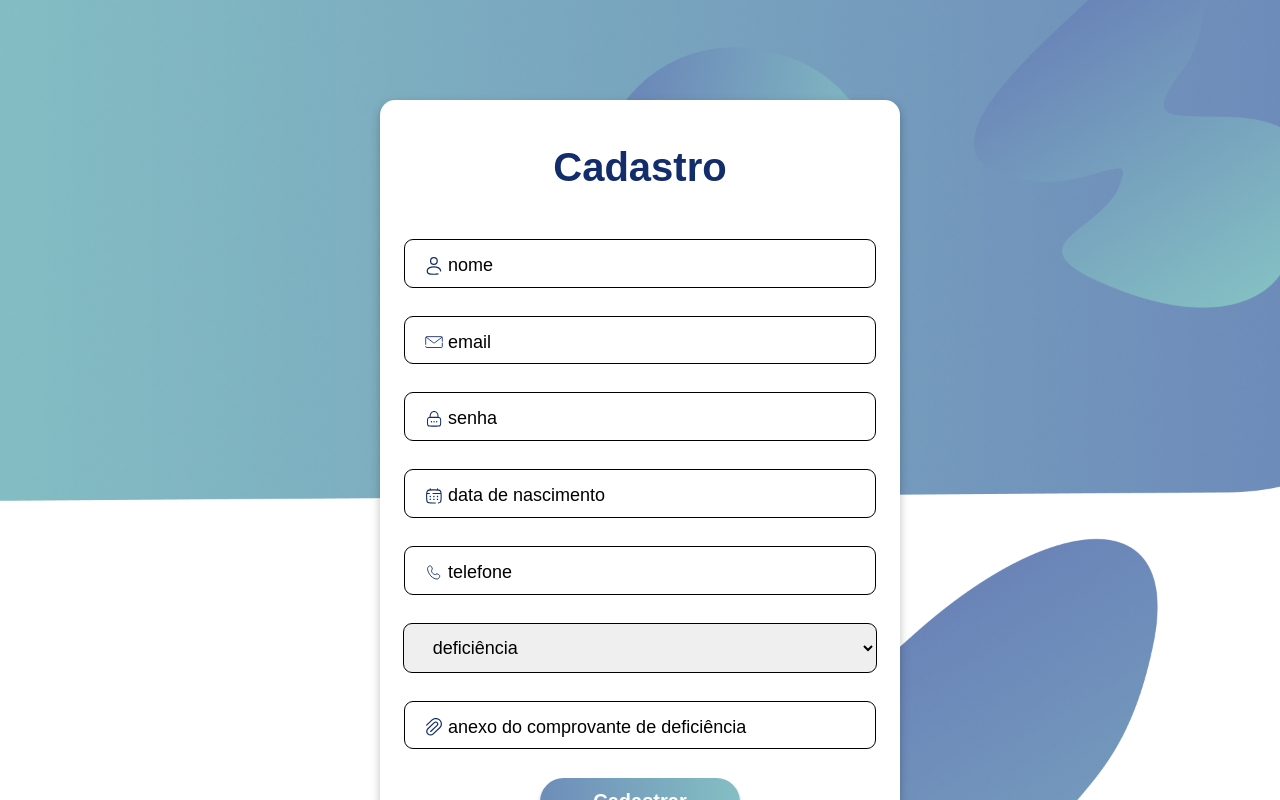
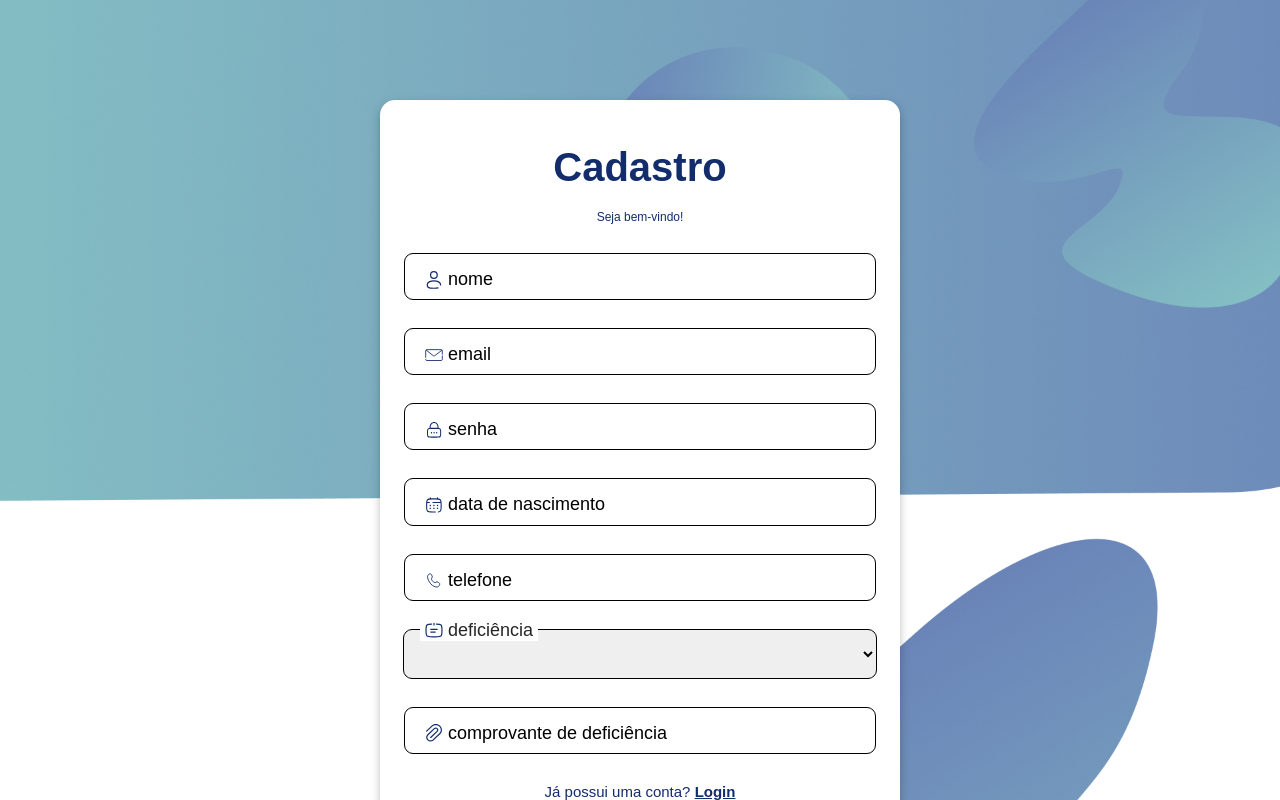
Before and after one commit to Deysehgfi/Projeto_CadAcel, a React (Vite) app in the folder FrontEnd/: page /Cadastro in a window 1280 px wide. Shown: the top 800 px of the page. Built offline with nearby package versions, Linux system fonts and the light colour scheme.

Commit message:
Estilição do select finalida

```diff
--- a/FrontEnd/src/Components/Formulario/Formulario.jsx
+++ b/FrontEnd/src/Components/Formulario/Formulario.jsx
@@ -57,7 +57,7 @@ const Formulario = ({ TipoInput, NomeInput, PlaceholderInput, nomeBotao, FormTit
                         tipoDeUseState={setSenha}
                     />
                     <p>{error}</p>
-                    <LinkForm>Não possui uma conta? <LinkCadastro tabIndex={3} href="">Cadastre-se</LinkCadastro></LinkForm>
+                    <LinkForm>Não possui uma conta? <LinkCadastro tabIndex={3} href="/Cadastro">Cadastre-se</LinkCadastro></LinkForm>
                     <Botao IndexBotao={4} FuncaoBotao={handleLogin} nomeBotao="Entrar" />
                 </Form>
             ) : (
--- a/FrontEnd/src/Components/FormularioCreate/FormularioCreate.jsx
+++ b/FrontEnd/src/Components/FormularioCreate/FormularioCreate.jsx
@@ -1,13 +1,11 @@
 
 import Input from "../Input/Input.jsx";
-import { Form, LinkForm, TituloForm, BOxTitulo ,Select} from "../../styled/Formulario.js";
+import { Form, LinkForm, TituloForm, BOxTitulo, Select, SelectFields, Label, SubTituloForm, Option} from "../../styled/Formulario.js";
 import Botao from "../Botao/Botao.jsx";
 import TituloIcon from "../../public/TituloIcon.svg"
 import LocalIcon from "../../public/Icon-localizacao.svg"
 import DescricaoIcon from "../../public/descricao.svg"
-
-
-
+import { ImgIcon } from "../../styled/Input.js";
 
 const FormularioCreate = ({ TipoInput, NomeInput, PlaceholderInput, nomeBotao, FormTitulo, NameLabel, IconImg, tipoDeUseState, FuncaoBotao }) => {
 
@@ -16,18 +14,20 @@ const FormularioCreate = ({ TipoInput, NomeInput, PlaceholderInput, nomeBotao, F
             <Form>
                 <BOxTitulo>
                     <TituloForm>Formulário</TituloForm>
-                    <h5>Faça sua suestão de melhoria</h5>
+                    <SubTituloForm>Faça sua sugestão de melhoria</SubTituloForm>
                 </BOxTitulo>
                 <Input TipoInput="text"
                     NameLabel="Título" IconImg={TituloIcon} />
-                <Select name="localição" id="">
-                    <option value="">Localicação</option>
-                    <option value="">Cidade 01</option>
-                    <option value="">Cidade 02</option>
-                </Select>
+                <SelectFields>
+                    <Select name="" id="">
+                        <Option value=""></Option>
+                        <Option value="">Cidade 01</Option>
+                        <Option value="">Cidade 02</Option>
+                    </Select>
+                    <Label> <ImgIcon src={LocalIcon} alt="" />localição</Label>
+                </SelectFields>
                 <Input TipoInput="text"
                     NameLabel="descricao" IconImg={DescricaoIcon} />
-
                 <Botao nomeBotao="Enviar" />
             </Form>
         </>
--- a/FrontEnd/src/Pages/Cadastro.jsx
+++ b/FrontEnd/src/Pages/Cadastro.jsx
@@ -1,12 +1,13 @@
 import Input from "../Components/Input/Input.jsx";
 import Botao from "../Components/Botao/Botao.jsx";
-import { Form, LinkForm, TituloForm, BOxTitulo, Select, SectionCadastro} from "../styled/Cadastro.js";
+import { Form, LinkForm, TituloForm, BOxTitulo, Select, SectionCadastro, SelectFields, Label, ImgIcon, LinkCadastro, SubTituloForm,Option} from "../styled/Cadastro.js";
 import IconEmail from "../public/Email-Icon.svg"
 import Person from "../public/Group.svg"
 import IconSenha from "../public/Senha.svg"
 import Icondata from "../public/DataNasc.svg"
 import Iconphone from "../public/Telephone.svg"
 import IconAnexo from "../public/Anexo.svg"
+import IconPrancheta from "../public/Prancheta.svg"
 
 
 
@@ -16,20 +17,25 @@ const Cadastro = ({ TipoInput, NomeInput, PlaceholderInput, nomeBotao, FormTitul
             <Form>
                 <BOxTitulo>
                     <TituloForm>Cadastro</TituloForm>
+                    <SubTituloForm>Seja bem-vindo!</SubTituloForm>
                 </BOxTitulo>
-            <Input TipoInput="text" NameLabel="nome" IconImg={Person}/>
-            <Input TipoInput="email" NameLabel="email"  IconImg={IconEmail} />
-            <Input TipoInput="password" NameLabel="senha"  IconImg={IconSenha} />
-            <Input TipoInput="data" NameLabel="data de nascimento"IconImg={Icondata} />
+                <Input TipoInput="text" NameLabel="nome" IconImg={Person} />
+                <Input TipoInput="email" NameLabel="email" IconImg={IconEmail} />
+                <Input TipoInput="password" NameLabel="senha" IconImg={IconSenha} />
+                <Input TipoInput="data" NameLabel="data de nascimento" IconImg={Icondata} />
                 <Input TipoInput="number" NameLabel="telefone" IconImg={Iconphone} />
+                <SelectFields>
                     <Select name="" id="">
-                <option value="">deficiência</option>
-                <option value="">Visual</option>
-                <option value="">Fisica</option>
-                <option value="">Auditiva</option>
-                <option value="">Neurodivergente</option>
+                        <Option value=""></Option>
+                        <Option value="">Visual</Option>
+                        <Option value="">Fisica</Option>
+                        <Option value="">Auditiva</Option>
+                        <Option value="">Neurodivergente</Option>
                     </Select>
-            <Input TipoInput="text" NameLabel="anexo do comprovante de deficiência"  IconImg={IconAnexo}/>
+                    <Label htmlFor=""><ImgIcon src={IconPrancheta} alt="" />  deficiência</Label>
+                </SelectFields>
+                <Input TipoInput="text" NameLabel="comprovante de deficiência" IconImg={IconAnexo} />
+                <LinkForm>Já possui uma conta? <LinkCadastro tabIndex={3} href="/Login">Login</LinkCadastro></LinkForm>
                 <Botao nomeBotao="Cadastrar" />
             </Form>
 
--- a/FrontEnd/src/styled/Cadastro.js
+++ b/FrontEnd/src/styled/Cadastro.js
@@ -33,7 +33,7 @@ flex-direction: column;
 align-items: center;
 gap: 30px;
 min-width: 450px;
-height: 700px;
+height: 750px;
 box-shadow: 0 4px 10px ${Cores.sombra};
 @media screen and (max-width:680px){
 min-width: 300px;
@@ -58,11 +58,51 @@ color: ${Cores.AzulEscuro};
 font-weight:bold;
 `
 
+export const SelectFields = styled.div`
+background-color: ${Cores.AzulEscuro};
+    position: relative;
+    width: 100%;
+    height: 50px;
+    display: flex;
+    flex-direction: column;
+    align-items: center;
+`
+
+export const SubTituloForm = styled.h5`
+font-size: 12px;
+color: ${Cores.AzulEscuro};
+font-family: Arial, Helvetica, sans-serif;
+font-weight: 400;
+`
+
 export const Select = styled.select`
     width: 105%;
     outline: 1.4px solid black;
     border: none;
-    border-radius:  8px;
+    border-radius:8px;
     padding: 13px 25px;
     font-size: 18px;
 `
+
+export const Label = styled.label`
+    position: absolute;
+    top:-10px;
+    left: 5px;
+    font-size: 18px;
+    padding: 0 5px;
+    pointer-events: none;
+    background-color: ${Cores.Branco};
+    color: ${Cores.Preto};
+    display: flex;
+    gap: 5px;
+    align-items: center;
+    `
+
+export const ImgIcon = styled.img`
+height: 18px;
+width: 18px;
+`
+
+export const Option = styled.option`
+color: ${Cores.AzulEscuro};
+`
--- a/FrontEnd/src/styled/Formulario.js
+++ b/FrontEnd/src/styled/Formulario.js
@@ -52,24 +52,51 @@ color: ${Cores.AzulEscuro};
 font-weight:bold;
 `
 
+export const SelectFields = styled.div`
+background-color: ${Cores.AzulEscuro};
+    position: relative;
+    width: 100%;
+    height: 50px;
+    display: flex;
+    flex-direction: column;
+    align-items: center;
+`
+
+
 export const Select = styled.select`
     width: 105%;
     outline: 1.4px solid black;
     border: none;
-    border-radius:  8px;
+    border-radius:8px;
     padding: 13px 25px;
     font-size: 18px;
+`
 
-    /* &:focus{
-    outline: 2px solid #1f3040;
-  }
-  &:focus + label{
-    top: -10px;
-    color: #1f3040;
-  } */
+export const Label = styled.label`
+    position: absolute;
+    top:-10px;
+    left: 5px;
+    font-size: 18px;
+    padding: 0 5px;
+    pointer-events: none;
+    background-color: ${Cores.Branco};
+    color: ${Cores.Preto};
+    display: flex;
+    gap: 5px;
+    align-items: center;
+    `
 
-  /* &:not(:placeholder-shown) + label{
-    top: -10px;
-    color: #1f3040;
-  } */
+export const ImgIcon = styled.img`
+height: 18px;
+width: 18px;
 `
+
+export const SubTituloForm = styled.h5`
+font-size: 12px;
+color: ${Cores.AzulEscuro};
+font-family: Arial, Helvetica, sans-serif;
+font-weight: 400;
+`
+export const Option = styled.option`
+color: ${Cores.AzulEscuro};
+`
```
Also changed, not shown: FrontEnd/src/public/Prancheta.svg (added). Lines whose indentation alone changed are shown as unchanged.
